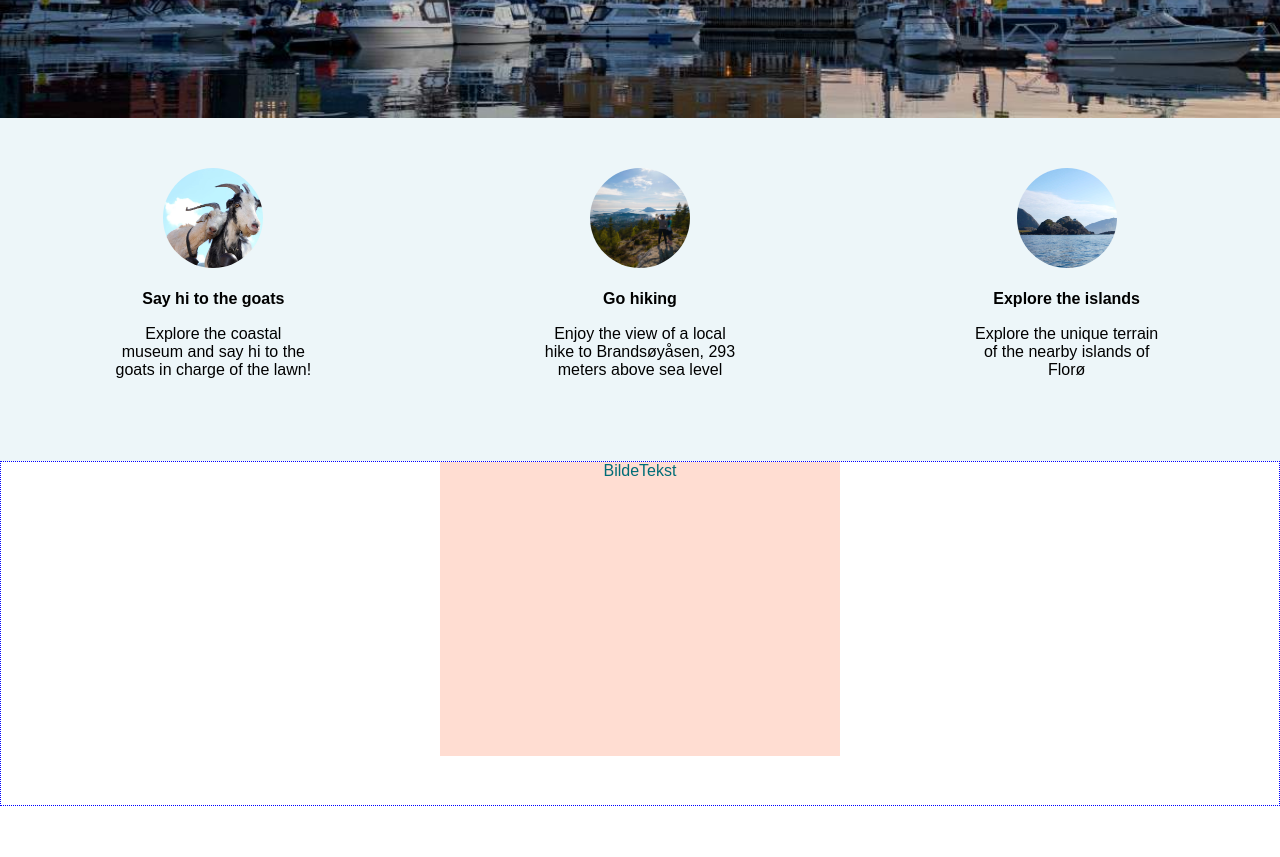
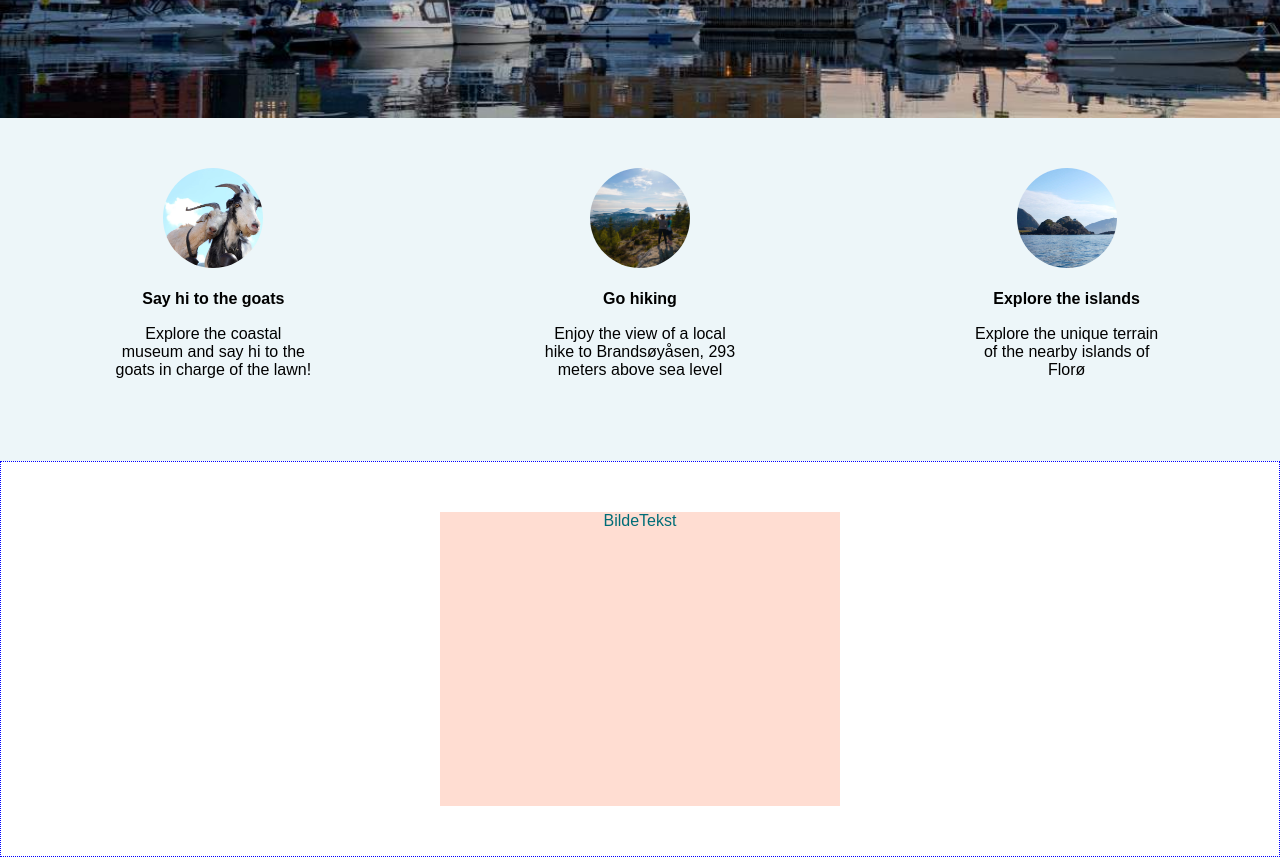
Before and after one commit to begs/hometown-homepage, a plain HTML site: page index.html in a window 1280 px wide. Shown: the part 225-1082 px from the top of the page. Before the commit the page ends 1031 px from the top, so only its background shows below. Drawn offline with Linux system fonts and the light colour scheme.

Commit message:
Fixed bottom margin

```diff
--- a/styles.css
+++ b/styles.css
@@ -81,7 +81,7 @@ body {
 #guide-section {
 	display: flex;
 	justify-content: center;
-	height: 343px;
+	height: 394px;
 	border: 1px dotted blue;
 }
 
@@ -92,4 +92,5 @@ body {
 	width: 400px;
 	background: #FFDDD2;
 	color: #006D77;
+	margin: 50px 0;
 }
```
